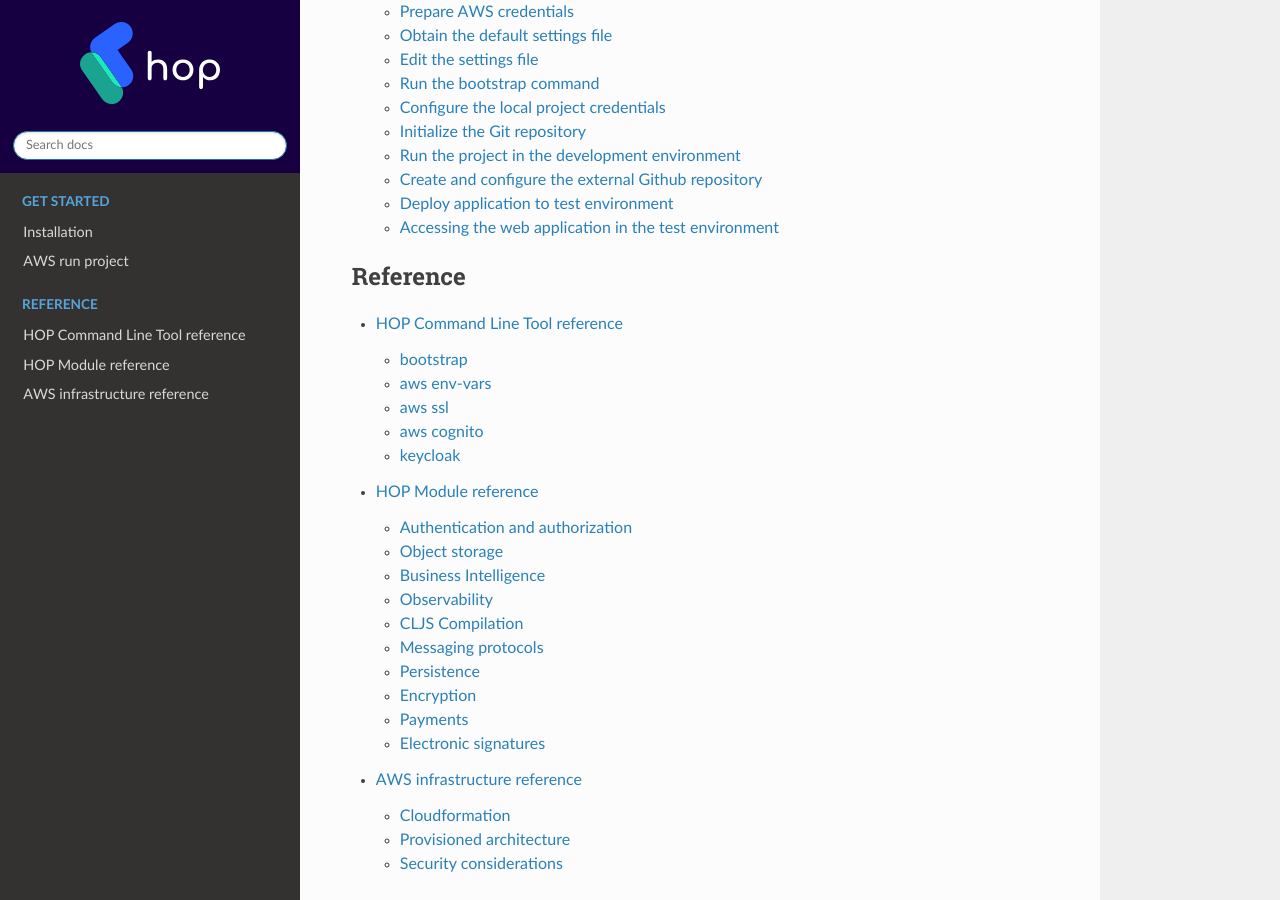
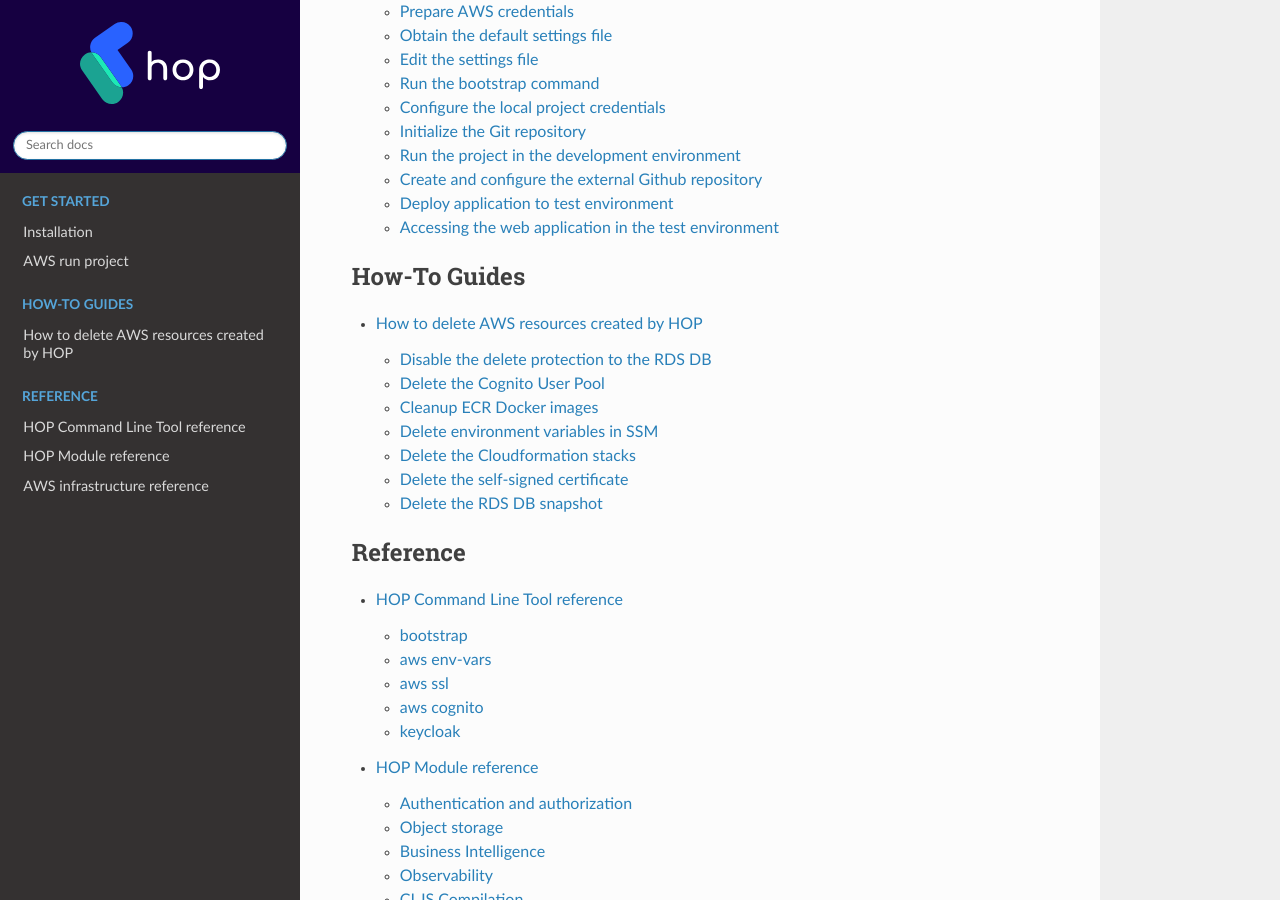
Before and after one commit to gethop-dev/hop-documentation, a Sphinx documentation site: the page built from docs/source/index.rst, in a window 1280 px wide and 900 px high, scrolled down 569 px. Built offline with Sphinx 7.4.7 and the Read the Docs theme 2.0.0, drawn with Linux system fonts in a browser that asks for light colours; some of the changed lines change nothing that is shown.

Commit message:
Add Aws Delete Resources How-To Guide

```diff
--- /dev/null
+++ b/docs/source/how-to/delete-aws-resources/main.rst
@@ -0,0 +1,181 @@
+How to delete AWS resources created by HOP
+==========================================
+
+This guide shows how to delete all the AWS resources created by the
+HOP bootstrapping tool. Most of the resources will be deleted in batch
+by Cloudformation. But some require manual steps due to the accidental
+data loss protection mechanism that Cloudwatch enforces.
+
+Some of the following steps depend on each other, so make sure you
+follow them in the described order.
+
+Disable the delete protection to the RDS DB
+-------------------------------------------
+
+The database will be deleted by Cloudformation, but the delete
+protection has to be disabled first.
+
+Go to the RDS Console and find the HOP database. HOP uses one DB
+instance per environment(testing and production), so be careful and
+choose the one you want to delete. Then click on "Modify".
+
+.. image:: img/rds-instance-list.png
+
+Find the "Enable deletion protection" checkbox (usually at the end of
+the page) and uncheck it. Then click on the "Continue" button.
+
+.. image:: img/rds-delete-protection-checkbox.png
+
+RDS will ask you when the change should be applied. Under "Schedule
+modifications" select "Apply immediately" and click on "Modify DB
+instance".
+
+.. image:: img/rds-schedule-modifications.png
+
+Delete the Cognito User Pool
+----------------------------
+
+Cloudformation won't delete the Cognito User Pool, so it has to be
+deleted manually.
+
+Go to the Cognito Console and find the HOP User Pool. HOP creates one
+User Pool per environment(development, testing and production), so be
+careful and choose the one you want to delete. Then click on "Delete".
+
+.. image:: img/cognito-pool-list.png
+
+Cognito will ask you to retype the name of the User Pool to ensure you
+are deleting the expected one.
+
+.. image:: img/cognito-delete-confirmation.png
+
+Cleanup ECR Docker images
+-------------------------
+
+The ECR repository is shared among the testing and production
+environments. So you should only perform this step if you are
+completly deleting a HOP project. Skip this step if you just want to
+delete one environment.
+
+Go to the ECR repository
+
+Delete environment variables in SSM
+-----------------------------------
+
+The environment variables stored in SSM Parameter Store should be
+deleted manually too. They can be deleted manually from the AWS
+Console, but using the HOP Command Line Tool is more convenient.
+
+The ``aws env-vars sync`` command is used to sync the environment
+variables between a file in disk and the variables stored in the
+Parameter Store. For deleting all the stored environment variables in
+SSM you can just provide an empty file to the command.
+
+Create the empty file:
+
+.. code-block:: console
+
+   $: touch empty-variables.env
+
+And then use the Hop Command Line tool to sync the Parameter Store
+with the empty file:
+
+.. code-block:: console
+
+   $: bb hop-cli.jar aws env-vars sync
+      --project-name <value>
+      --environment <value>
+      --file empty-variables.env
+      --kms-key-alias <value>
+
+The command must be repeated for each environment you would like to
+delete.
+
+You can find more information about the command in the
+:doc:`/reference/hop-cli/main` document.
+
+Delete the Cloudformation stacks
+--------------------------------
+
+At this point you are ready to delete the Cloudformation stacks. First
+go to the Cloudformation Console.
+
+To find the stacks more easily uncheck the ``View nested`` filter that
+is placed next to the search bar.
+
+.. image:: img/cloudformation-list.png
+
+HOP uses four different stacks for creating it's resources:
+
+* Account stack:
+
+  * This stack is shared between all your HOP projects, so it only
+  should be deleted if you want to completly remove HOP from your AWS
+  account.
+  * The default name for the stack is ``hop-account``, but you might
+    have renamed it in the ``settings.edn``file.
+  * Delete the rest of the HOP stacks before attemping to delete the
+    Account stack.
+
+* Project stack:
+
+  * The stack should only be deleted if you want to completly remove a
+    HOP project from your AWS account.
+  * The default name for the stack is ``hop-project``, but you might
+    have renamed it in the ``settings.edn``file.
+  * Delete the environment stacks before deleting the Project stack.
+
+* Development environment stack:
+
+  * The stack should be deleted if you want to remove the development
+    environment.
+  * The default name for the stack is ``hop-project-dev`` but you
+    might have renamed it in the ``settings.edn`` file.
+
+* Testing environment stack:
+
+  * The stack should be deleted if you want to remove the testing
+    environment.
+  * The default name for the stack is ``hop-project-test`` but you
+    might have renamed it in the ``settings.edn`` file.
+
+* Production environment stack:
+
+  * The stack should be deleted if you want to remove the production
+    environment.
+  * The default name for the stack is ``hop-project-prod`` but you
+    might have renamed it in the ``settings.edn`` file.
+
+For each stack Cloudformation will ask you to confirm that you really
+want to delete the stack.
+
+.. image:: img/cloudformation-delete-confirmation.png
+
+Take into account that deleting the stacks might take several minutes.
+
+.. note::
+
+   Make sure you only delete the stacks that you expect. Even if you
+   have never used Cloudformation explicitly there are certain AWS
+   services (e.g., Elastic Beanstalk) that use Cloudformation
+   underneath and create stacks on your behalf.
+
+Delete the self-signed certificate
+---------------------------------
+
+The HOP Bootstrapping Tool creates a self signed SSL certificate. In
+order to delete it go to the Certificate Manager console.
+
+Find The certificate which ``Domain name`` is ``self-signed.invalid``
+and delete it.
+
+.. image:: img/certificate-manager-list.png
+
+Delete the RDS DB snapshot
+--------------------------
+
+Cloudformation will create a database snapshot before deleting the
+instance. If you are not interested in keeping it you can remove it
+from the RDS Console.
+
+In the RDS sidebar go to ``Snapshots``, and find and delete the snapshot.
--- a/docs/source/index.rst
+++ b/docs/source/index.rst
@@ -17,6 +17,12 @@
 
 .. toctree::
    :maxdepth: 2
+   :caption: How-To Guides
+
+   /how-to/delete-aws-resources/main
+
+.. toctree::
+   :maxdepth: 2
    :caption: Reference
 
    /reference/hop-cli/main
```
Also changed, not shown: docs/source/how-to/delete-aws-resources/img/certificate-manager-list.png (added), docs/source/how-to/delete-aws-resources/img/cloudformation-delete-confirmation.png (added), docs/source/how-to/delete-aws-resources/img/cloudformation-list.png (added), docs/source/how-to/delete-aws-resources/img/cognito-delete-confirmation.png (added), docs/source/how-to/delete-aws-resources/img/cognito-pool-list.png (added), docs/source/how-to/delete-aws-resources/img/rds-delete-protection-checkbox.png (added), docs/source/how-to/delete-aws-resources/img/rds-instance-list.png (added), docs/source/how-to/delete-aws-resources/img/rds-schedule-modifications.png (added).
